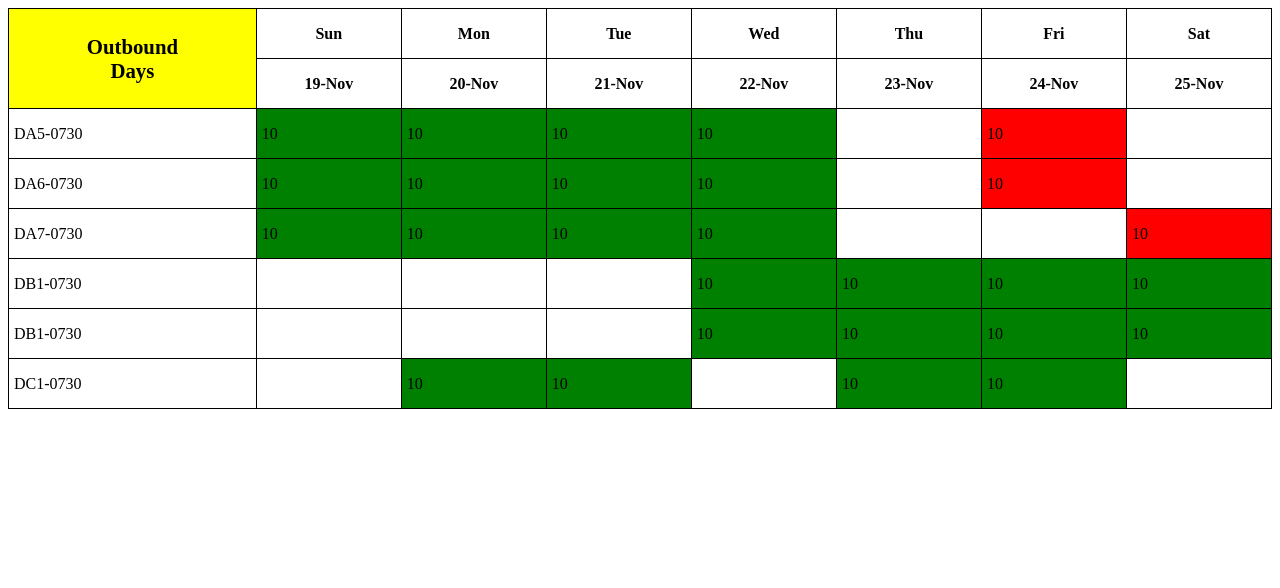
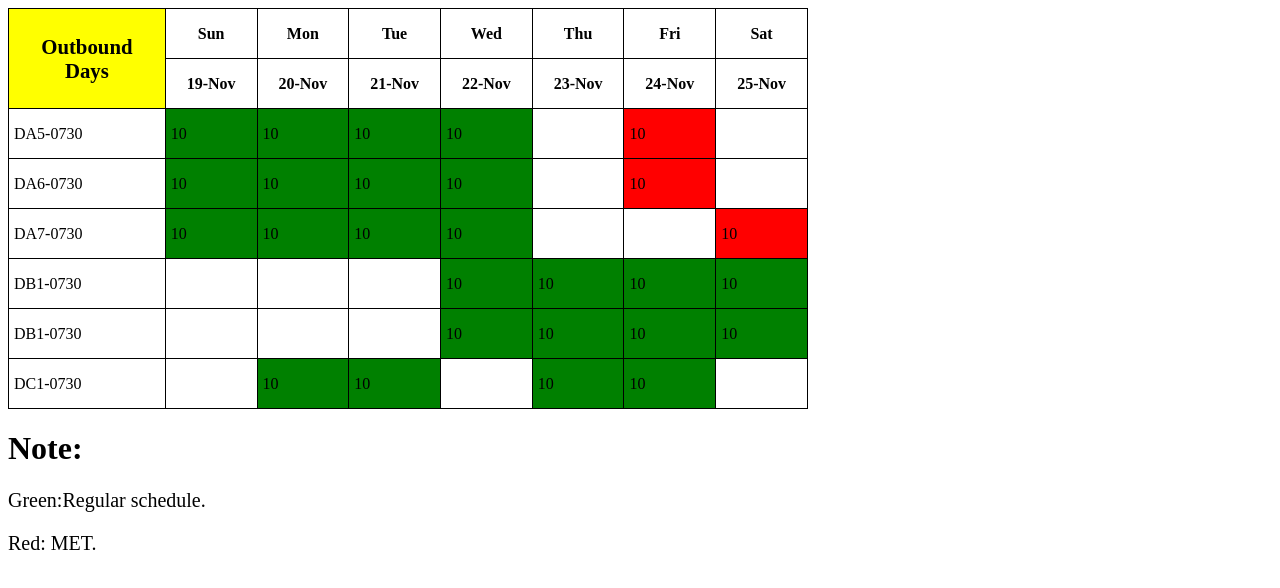
Before and after one commit to jagadipl/Labour-Schedule, a plain HTML site: page index1.html in a window 1280 px wide. Drawn offline with Linux system fonts and the light colour scheme.

Commit message:
labour schedule added

```diff
--- a/index1.html
+++ b/index1.html
@@ -90,6 +90,10 @@
         <td></td>
 
     </table>
-
+    <h1>Note:</h1>
+   <section>
+    <p>Green:Regular schedule.</p>
+        <p>Red: MET.</p>
+    </section>
 </body>
 </html>
--- a/style.css
+++ b/style.css
@@ -3,6 +3,7 @@ body{
     font-family: Arial, Helvetica, sans-serif;
     margin: 0;
     padding: 0;
+
 }
 header{background-color: red;
        color:white;
--- a/table.css
+++ b/table.css
@@ -1,6 +1,7 @@
 table{
     width:100%;
    border-collapse: collapse;
+   width: 800px;
 }
 th,td{
     border:1px solid black;
@@ -21,3 +22,6 @@ tr{
      height:50px ;
      width: 50px;
     }
+    section{
+        font-size: 20px;
+    }
```
